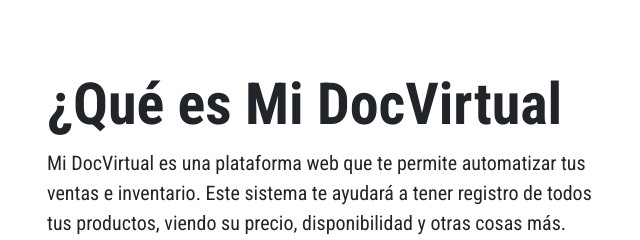
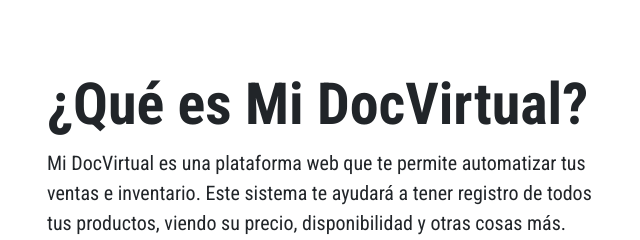
Before and after one commit to 1234566778899/Landing-Page---2022---2, a plain HTML site: page public/index.html in a window 1280 px wide. Shown: the part 735-975 px from the top of the page, 605-1245 px from the left. Drawn offline with nearby package versions, Linux system fonts and the light colour scheme.

Commit message:
Update index.html

```diff
--- a/public/index.html
+++ b/public/index.html
@@ -83,7 +83,7 @@
         <div class="col-md-6">
           <br>
           <br>
-          <h1 class="title fw-bold">¿Qué es Mi DocVirtual</h1>
+          <h1 class="title fw-bold">¿Qué es Mi DocVirtual?</h1>
           <p class="fs-5 parrafo">Mi DocVirtual es una plataforma web que te permite automatizar
             tus ventas e inventario. Este sistema te ayudará a tener registro de
             todos tus productos, viendo su precio, disponibilidad y otras cosas
```
